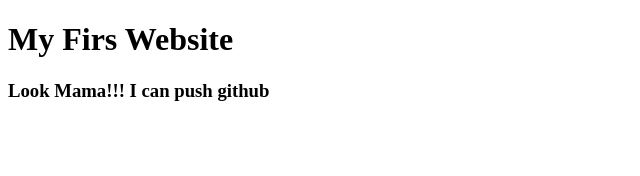
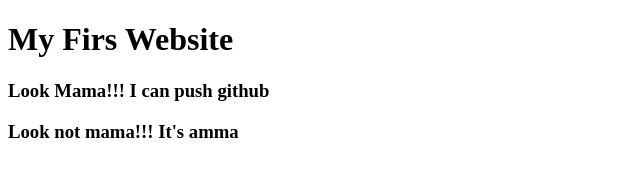
Before and after one commit to towhid20/my-first-website, a plain HTML site: page index.html in a window 1280 px wide. Shown: the whole page, without its empty margins (0-640 px from the left). Drawn offline with Linux system fonts and the light colour scheme.

Commit message:
index.html

```diff
--- a/index.html
+++ b/index.html
@@ -8,5 +8,6 @@
 <body>
     <h1>My Firs Website</h1>
     <h3>Look Mama!!! I can push github</h3>
+    <h3>Look not mama!!! It's amma</h3>
 </body>
 </html>
```
